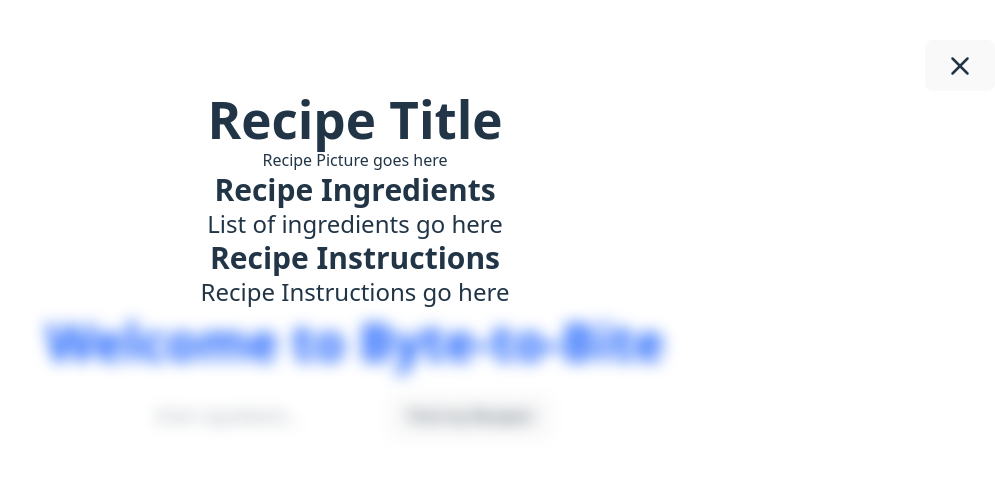
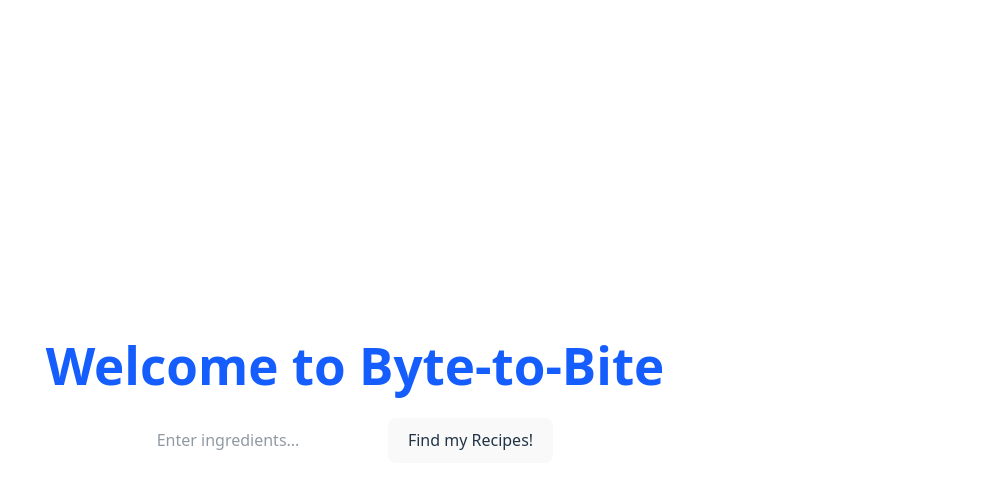
Before and after one commit to dartRamos/byte-to-bite-webapp, a React (Vite) app in the folder frontend/: page / in a window 1280 px wide. Shown: the top 488 px of the page, without its empty margins (285-1280 px from the left). Built offline with nearby package versions, Linux system fonts and the light colour scheme.

Commit message:
Add functionality to close button on the modal

```diff
--- a/frontend/src/App.jsx
+++ b/frontend/src/App.jsx
@@ -1,7 +1,7 @@
 import './App.css'
 import  RecipesByIngredients from "./components/RecipesByIngredients"
 import RecipeModal from './components/RecipeModal';
-import { useState } from 'react';
+
 
 function App() {
 
@@ -10,12 +10,6 @@ function App() {
       <h1 className="text-3xl font-bold text-blue-600">Welcome to Byte-to-Bite</h1>
       <br/>
       <RecipesByIngredients />
-      <br />
-      <br />
-
-
-      <RecipeModal />
-
     </div>
 
   )
--- a/frontend/src/components/RecipeCard.jsx
+++ b/frontend/src/components/RecipeCard.jsx
@@ -1,12 +1,16 @@
 import React, {useState} from "react";
 import '../App.css';
 import axios from "axios";
+import RecipeModal from "./RecipeModal";
 
 
 function RecipeCard({ recipe }) {
 
   // store selected Recipe ID in state so React can re-render UI when the data arrives
   const [selectedRecipeId, setSelectedRecipeId] = useState(null);
+
+  // state to control modal.
+  const [showModal, setShowModal] = useState(false);
 
 
   const handleViewRecipe = async () => {
@@ -16,6 +20,9 @@ function RecipeCard({ recipe }) {
 
       // store the ID in state *AFTER* the call
       setSelectedRecipeId(recipe.id);
+
+      // triggers modal
+      setShowModal(true);
 
       //console logging the data for debugging
       console.log("Full recipe data:", response.data)
@@ -52,6 +59,10 @@ function RecipeCard({ recipe }) {
         {/* Add button to trigger full recipe fetch */}
         <button type="button" onClick={handleViewRecipe}> View full recipe </button>
       </div>
+
+      {/* When showModal is true, render modal */}
+      {/* passes function onClose as a prop to RecipeModal component */}
+      {showModal && <RecipeModal onClose={() => setShowModal(false)} />}
     </div>
   );
 }
--- a/frontend/src/components/RecipeModal.jsx
+++ b/frontend/src/components/RecipeModal.jsx
@@ -1,12 +1,12 @@
 import React from "react";
 import { X } from 'lucide-react';
 
-const RecipeModal = () => {
+const RecipeModal = ({onClose}) => {
 
   return (
     <div className="fixed inset-0 bg-gray bg-opacity-30 backdrop-blur-sm  flex-col justifiy-center items-center">
       <div className="mt-10 flex flex-col gap-5">
-        <button className="place-self-end"><X size={30}/></button>
+        <button onClick={onClose} className="place-self-end"><X size={30}/></button>
       </div>
 
       <div>
@@ -31,7 +31,6 @@ const RecipeModal = () => {
 
 
 
-
     </div>
   )
 };
```
